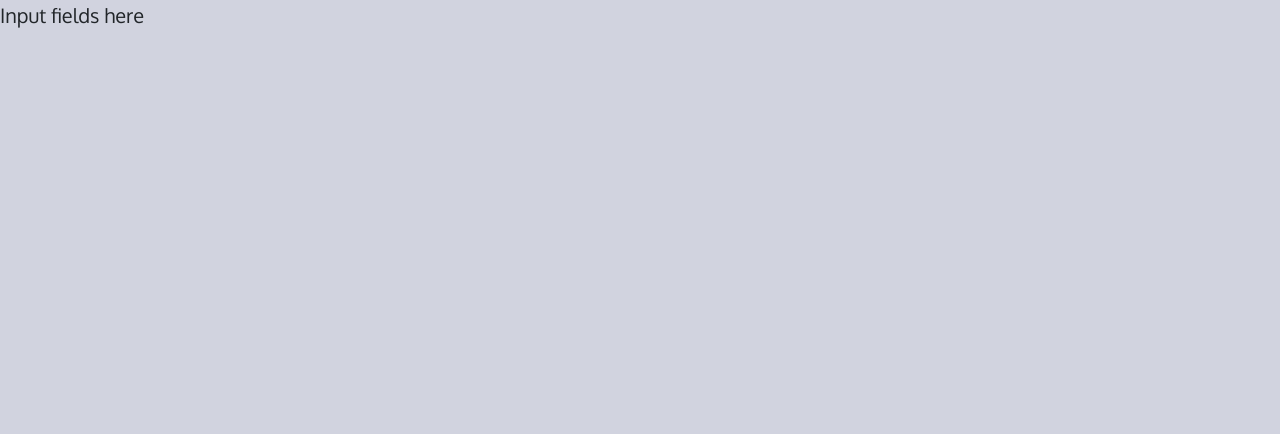
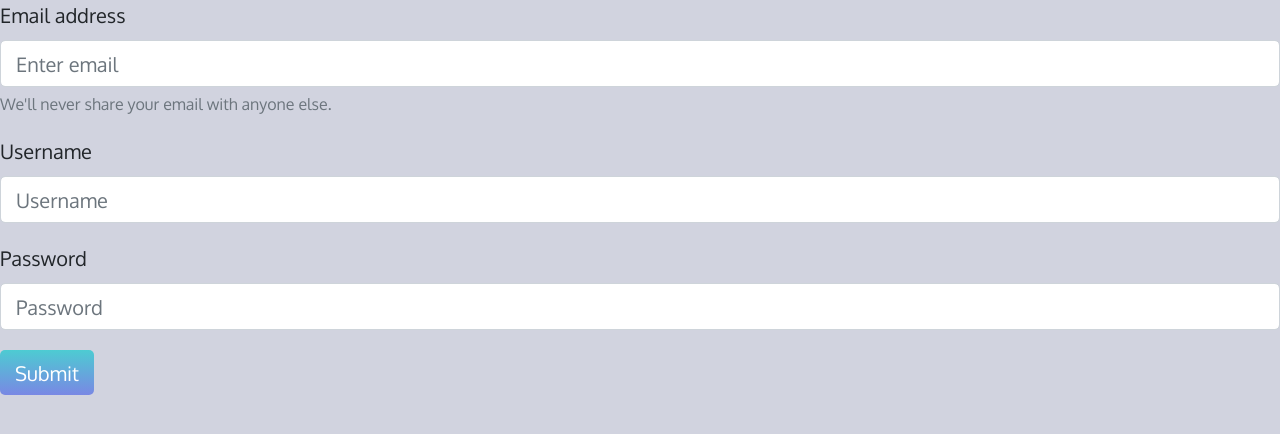
Before and after one commit to Medius-Research-Website/medius-frontend, a React (Create React App) app: page /signup in a window 1280 px wide. Shown: the top 434 px of the page. Built offline with nearby package versions, Linux system fonts and the light colour scheme.

Commit message:
signup and signin errors

```diff
--- a/src/components/signin.jsx
+++ b/src/components/signin.jsx
@@ -1,14 +1,16 @@
 import React, { Component } from "react";
-import { connect } from 'react-redux';
-import { signinUser } from '../actions';
+import { connect } from "react-redux";
+import { signinUser } from "../actions";
+import { Form, Button } from "react-bootstrap";
+import { Link } from "react-router-dom";
 
 class Signin extends Component {
   constructor(props) {
     super(props);
 
     this.state = {
-      email: '',
-      password: '',
+      email: "",
+      password: "",
     };
     this.onInputChangeEmail = this.onInputChangeEmail.bind(this);
     this.onInputChangePassword = this.onInputChangePassword.bind(this);
@@ -34,7 +36,25 @@
   render() {
     return (
       <div id="sign-in">
-        Input fields here
+        <Form>
+          <Form.Group controlId="formBasicEmail">
+            <Form.Label>Email address</Form.Label>
+            <Form.Control type="email" placeholder="Enter email" />
+            <Form.Text className="text-muted">
+              We'll never share your email with anyone else.
+            </Form.Text>
+          </Form.Group>
+
+          <Form.Group controlId="formBasicPassword">
+            <Form.Label>Password</Form.Label>
+            <Form.Control type="password" placeholder="Password" />
+          </Form.Group>
+          <Link to="landingpage">
+            <Button variant="primary" type="submit">
+              Submit
+            </Button>
+          </Link>
+        </Form>
       </div>
     );
   }
--- a/src/components/signup.jsx
+++ b/src/components/signup.jsx
@@ -1,15 +1,17 @@
 import React, { Component } from "react";
-import { connect } from 'react-redux';
-import { signupUser } from '../actions';
+import { connect } from "react-redux";
+import { signupUser } from "../actions";
+import { Form, Button } from "react-bootstrap";
+import { Link } from "react-router-dom";
 
 class Signup extends Component {
   constructor(props) {
     super(props);
 
     this.state = {
-      email: '',
-      username: '',
-      password: '',
+      email: "",
+      username: "",
+      password: "",
 
       // information needed for init signup:
       // username: { type: String },
@@ -48,7 +50,44 @@
   render() {
     return (
       <div id="sign-up">
-        Input fields here
+        <Form>
+          <Form.Group controlId="formBasicEmail">
+            <Form.Label>Email address</Form.Label>
+            <Form.Control
+              type="email"
+              placeholder="Enter email"
+              // onChange={this.onInputChangeEmail}
+            />
+            <Form.Text className="text-muted">
+              We'll never share your email with anyone else.
+            </Form.Text>
+          </Form.Group>
+          <Form.Group controlId="formBasicUsername">
+            <Form.Label>Username</Form.Label>
+            <Form.Control
+              type="username"
+              placeholder="Username"
+              // onChange={this.onInputChangeUsername}
+            />
+          </Form.Group>
+          <Form.Group controlId="formBasicPassword">
+            <Form.Label>Password</Form.Label>
+            <Form.Control
+              type="password"
+              placeholder="Password"
+              // onChange={this.onInputChangePassword}
+            />
+          </Form.Group>
+          <Link to="landingpage">
+            <Button
+              variant="primary"
+              type="submit"
+              // onClick={() => this.onClickSignUp}
+            >
+              Submit
+            </Button>
+          </Link>
+        </Form>
       </div>
     );
   }
--- a/src/pages/landingPage.jsx
+++ b/src/pages/landingPage.jsx
@@ -1,11 +1,13 @@
 import React, { Component } from "react";
 import Feed from "../components/feed";
+import Navbar from "../components/navbar";
 
 class LandingPage extends Component {
   state = {};
   render() {
     return (
       <React.Fragment>
+        <Navbar />
         <Feed />
       </React.Fragment>
     );
```
